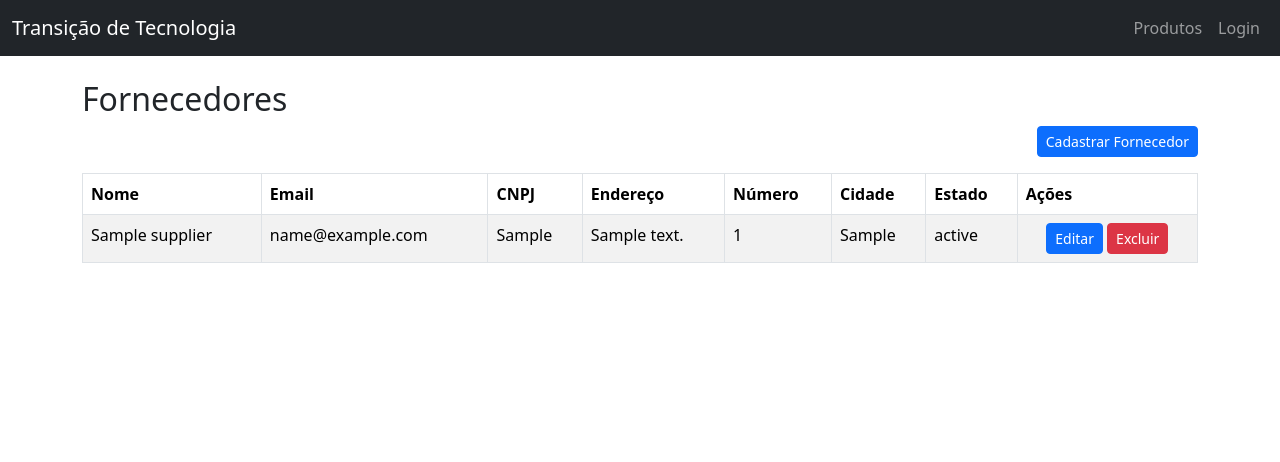
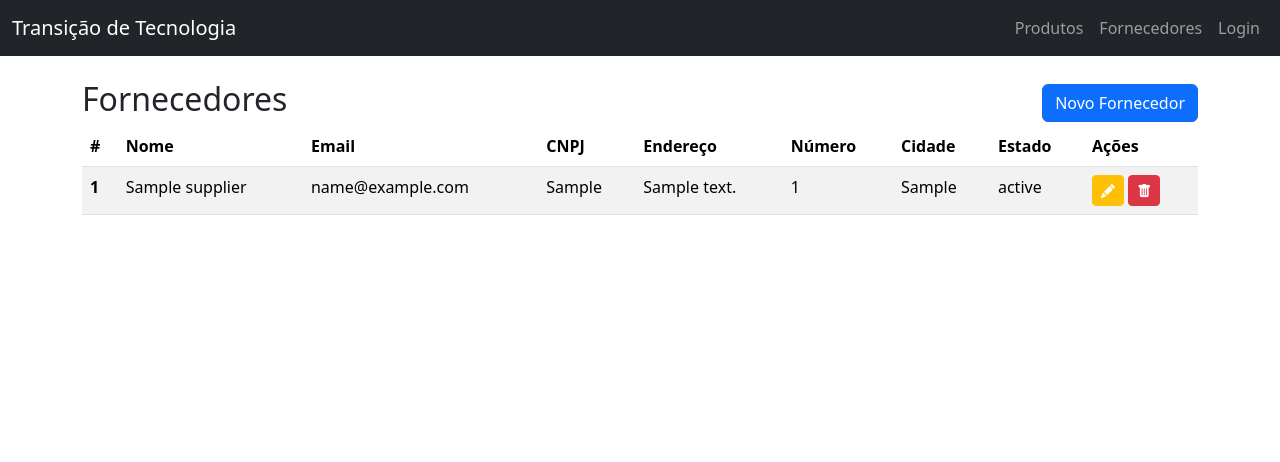
Before and after one commit to equipe-5/transicao-de-software, a Django app: page /supplier/ in a window 1280 px wide. Shown: the top 462 px of the page. Run offline with Django 4.2, Linux system fonts and the light colour scheme; tables that the repository leaves empty hold one stand-in row (values such as "Sample post"); some libraries are stand-ins or nearby versions.

Commit message:
alterando mais coisas

```diff
--- a/django/main/templates/components/navbar.html
+++ b/django/main/templates/components/navbar.html
@@ -17,6 +17,9 @@
         <li class="nav-item">
           <a class="nav-link" href="{% url 'product-list' %}">Produtos</a>
         </li>
+        <li class="nav-item">
+          <a class="nav-link" href="{% url 'supplier-list' %}">Fornecedores</a>
+        </li>
         <!-- Incluir a rota pra sua página aqui :) -->
         {% if request.user.is_authenticated %}
         <li class="nav-item">
--- a/django/main/urls.py
+++ b/django/main/urls.py
@@ -9,6 +9,7 @@ urlpatterns = [
 
     path('products/', include('products.urls')),
     path('supplier/', include('supplier.urls')),
+
     path('admin/', admin.site.urls),
     path('login/', LoginView.as_view(), name='login'),
     path('logout/', LogoutView.as_view(next_page='home'), name='logout'),
--- a/django/supplier/templates/supplier_confirm_delete.html
+++ b/django/supplier/templates/supplier_confirm_delete.html
@@ -8,10 +8,10 @@
         <div class="card-body">
           <form method="post">
             {% csrf_token %}
-            <h2 class="mb-4">Remover Fornecedor</h2>
+            <h2 class="mb-4">Excluir Fornecedor</h2>
             <p class="mb-4">Você tem certeza que deseja excluir o fornecedor "{{ supplier }}"?</p>
             <div class="d-grid gap-2">
-              <input type="submit" class="btn btn-danger" value="Delete">
+              <input type="submit" class="btn btn-danger" value="Excluir">
               <a href="{% url 'supplier-list' %}" class="btn btn-outline-secondary">Cancelar</a>
             </div>
           </form>
--- a/django/supplier/templates/supplier_list.html
+++ b/django/supplier/templates/supplier_list.html
@@ -2,16 +2,20 @@
 
 {% block content %}
   {% csrf_token %}
+
   <div class="container mt-4">
+    <div class="d-flex justify-content-between align-items-center">
       <h2>Fornecedores</h2>
-
-    <div class="d-flex justify-content-end mb-3">
-      <a href="/supplier/create/" class="btn btn-primary btn-sm">Cadastrar Fornecedor</a>
+      <div>
+        <a href="{% url 'supplier-create' %}" class="btn btn-primary">Novo Fornecedor</a>
+      </div>
     </div>
 
-    <table class="table table-bordered table-striped">
+    <div class="table-responsive">
+      <table class="table table-striped table-hover">
         <thead>
           <tr>
+            <th scope="col">#</th>
             <th>Nome</th>
             <th>Email</th>
             <th>CNPJ</th>
@@ -25,6 +29,7 @@
         <tbody>
           {% for supplier in suppliers %}
             <tr>
+              <th scope="row">{{ forloop.counter }}</th>
               <td>{{ supplier.name }}</td>
               <td>{{ supplier.email }}</td>
               <td>{{ supplier.cnpj }}</td>
@@ -32,15 +37,24 @@
               <td>{{ supplier.number }}</td>
               <td>{{ supplier.city }}</td>
               <td>{{ supplier.state }}</td>
-            <td class="text-center">
-                <div class="btn-group-sm" role="group">
-                    <a href="/supplier/{{ supplier.id }}/edit/" class="btn btn-primary btn-sm">Editar</a>
-                    <a href="/supplier/{{ supplier.id }}/delete/" class="btn btn-danger btn-sm">Excluir</a>
-                </div>
+              <td>
+                <a
+                  href="{% url 'supplier-update' supplier.id %}"
+                  class="btn btn-warning btn-sm"
+                >
+                  <i class="bi bi-pencil-fill"></i>
+                </a>
+                <a
+                  href="{% url 'supplier-delete' supplier.id %}"
+                  class="btn btn-danger btn-sm"
+                >
+                  <i class="bi bi-trash-fill"></i>
+                </a>
               </td>
             </tr>
           {% endfor %}
         </tbody>
       </table>
     </div>
+  </div>
 {% endblock content %}
--- a/django/supplier/urls.py
+++ b/django/supplier/urls.py
@@ -3,8 +3,8 @@ from supplier.views import SupplierUpdateView, SupplierListView, SupplierView, S
 from django.urls import path
 
 urlpatterns = [
+    path('', SupplierListView.as_view(), name='supplier-list'),
     path('create/', SupplierView.as_view(), name='supplier-create'),
-    path('', SupplierListView.as_view(), name='supplier-list'),
-    path('<uuid:pk>/edit/', SupplierUpdateView.as_view(), name='supplier-edit'),
+    path('<uuid:pk>/edit/', SupplierUpdateView.as_view(), name='supplier-update'),
     path('<uuid:pk>/delete/', SupplierDeleteView.as_view(), name='supplier-delete'),
 ]
```
Also changed, not shown: django/products/templates/product_confirm_delete.html (+18 -9 lines), django/supplier/views.py (+8 -2 lines). Lines whose indentation alone changed are shown as unchanged.
